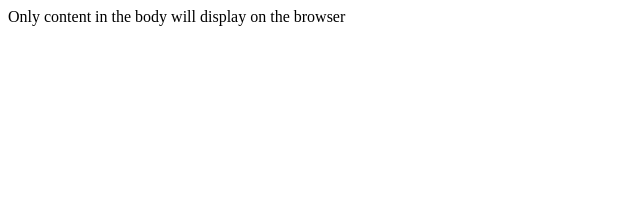
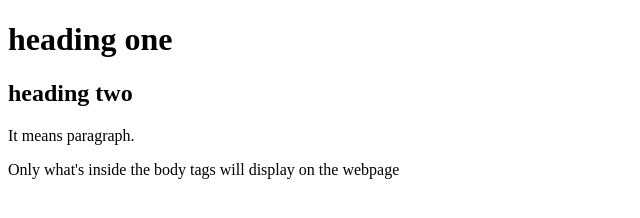
Before and after one commit to HongS1013/index.html, a plain HTML site: page index.html in a window 1280 px wide. Shown: the whole page, without its empty margins (0-640 px from the left). Drawn offline with Linux system fonts and the light colour scheme.

Commit message:
Update index.html

```diff
--- a/index.html
+++ b/index.html
@@ -1,10 +1,12 @@
 <!DOCTYPE html>
 <html>
 <head>
-<title> brief introduction in CI5301</title>
+<title> this is what show on the tag of browser</title>
 </head>
 <body>
-  Only content in the body will display on the browser
-  <!-- Only content inside the body tag will display on the browser -->
+  <h1> heading one</h1>
+  <h2> heading two</h2>
+  <p> It means paragraph.</p>
+  <p> Only what's inside the body tags will display on the webpage</p>
 </body>
 </html>
```
